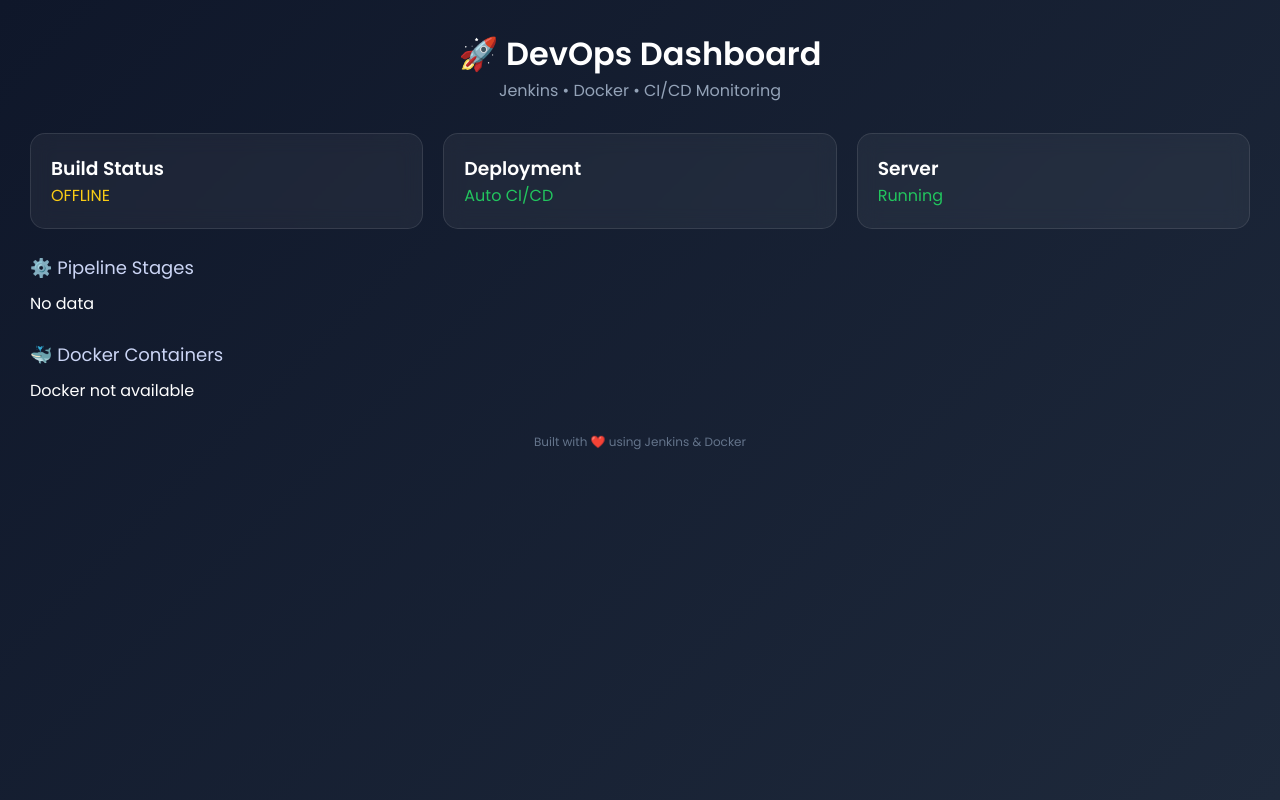
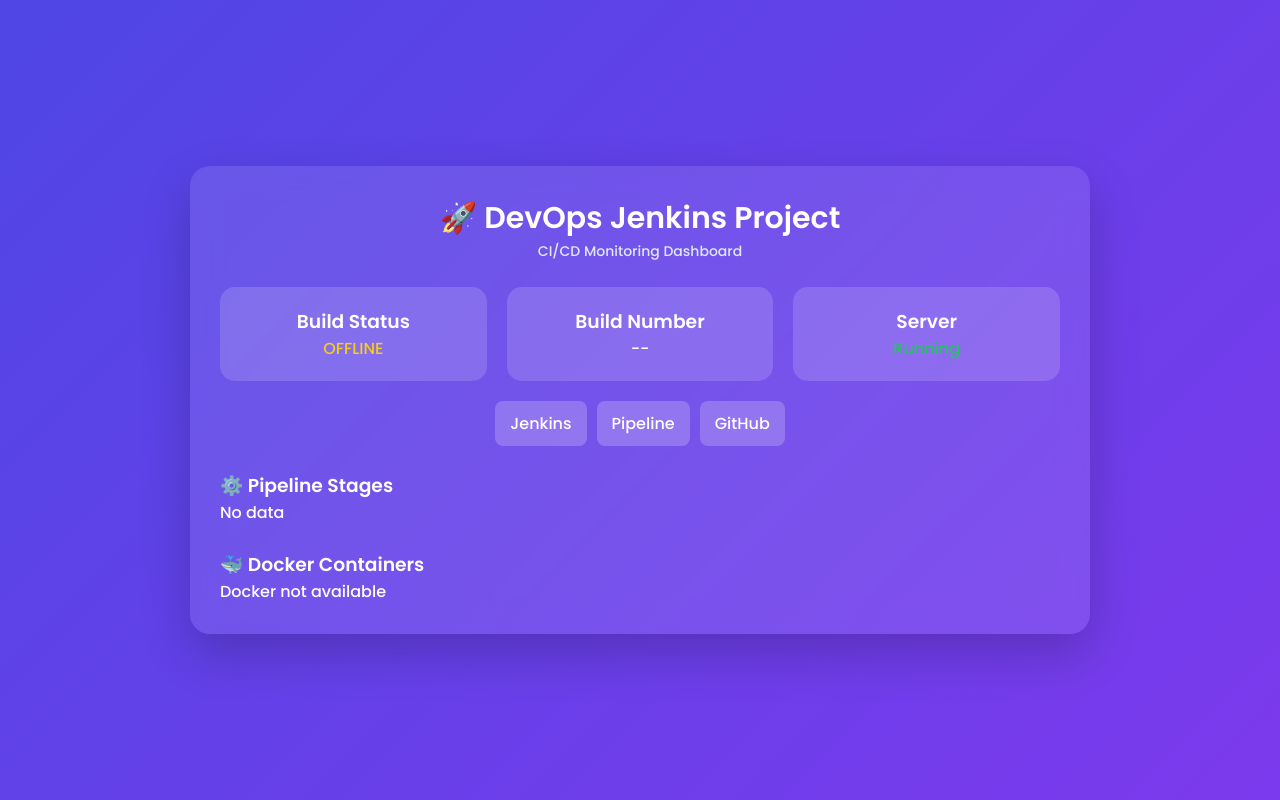
Before and after one commit to SUJITH-NS/devrewjen, a website: page index.html in a window 1280 px wide. Drawn offline with Linux system fonts and the light colour scheme; no server answers.

Commit message:
Update index.html

```diff
--- a/index.html
+++ b/index.html
@@ -4,7 +4,7 @@
 <meta charset="UTF-8">
 <title>DevOps Dashboard</title>
 
-<link href="https://fonts.googleapis.com/css2?family=Poppins:wght@300;400;600&display=swap" rel="stylesheet">
+<link href="https://fonts.googleapis.com/css2?family=Poppins:wght@300;500;600&display=swap" rel="stylesheet">
 
 <style>
 * {
@@ -15,42 +15,53 @@
 }
 
 body {
-    background: linear-gradient(135deg, #0f172a, #1e293b);
+    background: linear-gradient(135deg, #4f46e5, #7c3aed);
+    min-height: 100vh;
+    display: flex;
+    justify-content: center;
+    align-items: center;
+}
+
+/* MAIN CONTAINER */
+.container {
+    width: 900px;
+    background: rgba(255,255,255,0.1);
+    backdrop-filter: blur(15px);
+    border-radius: 20px;
+    padding: 30px;
     color: white;
-    min-height: 100vh;
-    padding: 30px;
+    box-shadow: 0 20px 50px rgba(0,0,0,0.2);
 }
 
 /* HEADER */
 .header {
     text-align: center;
-    margin-bottom: 30px;
+    margin-bottom: 25px;
 }
 
 .header h1 {
-    font-size: 32px;
-    font-weight: 600;
+    font-size: 30px;
 }
 
 .header p {
-    color: #94a3b8;
+    font-size: 14px;
+    color: #e0e7ff;
 }
 
 /* GRID */
 .grid {
     display: grid;
-    grid-template-columns: repeat(auto-fit, minmax(250px, 1fr));
+    grid-template-columns: repeat(3,1fr);
     gap: 20px;
 }
 
 /* CARD */
 .card {
-    background: rgba(255,255,255,0.05);
-    backdrop-filter: blur(10px);
+    background: rgba(255,255,255,0.15);
+    padding: 20px;
     border-radius: 15px;
-    padding: 20px;
+    text-align: center;
     transition: 0.3s;
-    border: 1px solid rgba(255,255,255,0.1);
 }
 
 .card:hover {
@@ -62,56 +73,68 @@
 .failed { color: #ef4444; }
 .running { color: #facc15; }
 
-/* SECTION TITLE */
-.section-title {
-    margin: 25px 0 10px;
-    font-size: 18px;
-    color: #cbd5f5;
+/* BUTTONS */
+.links {
+    margin-top: 20px;
+    display: flex;
+    gap: 10px;
+    justify-content: center;
+}
+
+.btn {
+    padding: 10px 15px;
+    border-radius: 8px;
+    background: rgba(255,255,255,0.2);
+    text-decoration: none;
+    color: white;
+    transition: 0.3s;
+}
+
+.btn:hover {
+    background: rgba(255,255,255,0.4);
+}
+
+/* SECTION */
+.section {
+    margin-top: 25px;
 }
 
 /* PIPELINE */
-.pipeline-stage {
-    margin: 8px 0;
+.stage {
+    background: rgba(255,255,255,0.1);
     padding: 10px;
+    margin: 5px 0;
     border-radius: 8px;
-    background: rgba(255,255,255,0.08);
 }
 
 /* DOCKER */
 .container-box {
+    background: rgba(255,255,255,0.1);
     padding: 10px;
     margin: 5px 0;
     border-radius: 8px;
-    background: rgba(255,255,255,0.08);
-}
-
-/* FOOTER */
-.footer {
-    margin-top: 30px;
-    text-align: center;
-    font-size: 12px;
-    color: #64748b;
 }
 </style>
 </head>
 
 <body>
 
+<div class="container">
+
     <div class="header">
-    <h1>🚀 DevOps Dashboard</h1>
-    <p>Jenkins • Docker • CI/CD Monitoring</p>
+        <h1>🚀 DevOps Jenkins Project</h1>
+        <p>CI/CD Monitoring Dashboard</p>
     </div>
 
     <div class="grid">
         <div class="card">
             <h3>Build Status</h3>
             <p id="status" class="running">Loading...</p>
-        <small id="buildNumber"></small>
         </div>
 
         <div class="card">
-        <h3>Deployment</h3>
-        <p class="success">Auto CI/CD</p>
+            <h3>Build Number</h3>
+            <p id="buildNumber">--</p>
         </div>
 
         <div class="card">
@@ -120,14 +143,22 @@
         </div>
     </div>
 
-<div class="section-title">⚙️ Pipeline Stages</div>
+    <div class="links">
+        <a href="http://localhost:8080" target="_blank" class="btn">Jenkins</a>
+        <a href="http://localhost:8080/job/devops-project" target="_blank" class="btn">Pipeline</a>
+        <a href="https://github.com/SUJITH-NS/devrewjen" target="_blank" class="btn">GitHub</a>
+    </div>
+
+    <div class="section">
+        <h3>⚙️ Pipeline Stages</h3>
         <div id="pipeline"></div>
+    </div>
 
-<div class="section-title">🐳 Docker Containers</div>
+    <div class="section">
+        <h3>🐳 Docker Containers</h3>
         <div id="docker"></div>
+    </div>
 
-<div class="footer">
-    Built with ❤️ using Jenkins & Docker
 </div>
 
 <script>
@@ -139,20 +170,20 @@
         const res = await fetch(`${API}/jenkins/status`);
         const data = await res.json();
 
-        let status = "RUNNING";
-        let className = "running";
+        let cls = "running";
+        let text = "RUNNING";
 
         if (data.result === "SUCCESS") {
-            status = "SUCCESS";
-            className = "success";
+            cls = "success";
+            text = "SUCCESS";
         } else if (data.result === "FAILURE") {
-            status = "FAILED";
-            className = "failed";
+            cls = "failed";
+            text = "FAILED";
         }
 
-        document.getElementById("status").innerText = status;
-        document.getElementById("status").className = className;
-        document.getElementById("buildNumber").innerText = "Build #" + data.number;
+        document.getElementById("status").innerText = text;
+        document.getElementById("status").className = cls;
+        document.getElementById("buildNumber").innerText = "#" + data.number;
 
     } catch {
         document.getElementById("status").innerText = "OFFLINE";
@@ -166,17 +197,8 @@
         const data = await res.json();
 
         let html = "";
-
-        data.stages.forEach(stage => {
-            let cls = "running";
-            if (stage.status === "SUCCESS") cls = "success";
-            if (stage.status === "FAILED") cls = "failed";
-
-            html += `
-                <div class="pipeline-stage ${cls}">
-                    ${stage.name} - ${stage.status}
-                </div>
-            `;
+        data.stages.forEach(s => {
+            html += `<div class="stage">${s.name} - ${s.status}</div>`;
         });
 
         document.getElementById("pipeline").innerHTML = html;
@@ -193,13 +215,8 @@
         const data = await res.json();
 
         let html = "";
-
         data.forEach(c => {
-            html += `
-                <div class="container-box">
-                    ${c.Names} - ${c.Status}
-                </div>
-            `;
+            html += `<div class="container-box">${c.Names} - ${c.Status}</div>`;
         });
 
         document.getElementById("docker").innerHTML = html;
@@ -209,7 +226,6 @@
     }
 }
 
-// REFRESH
 setInterval(() => {
     getStatus();
     getPipeline();
```
Lines whose indentation alone changed are shown as unchanged.
